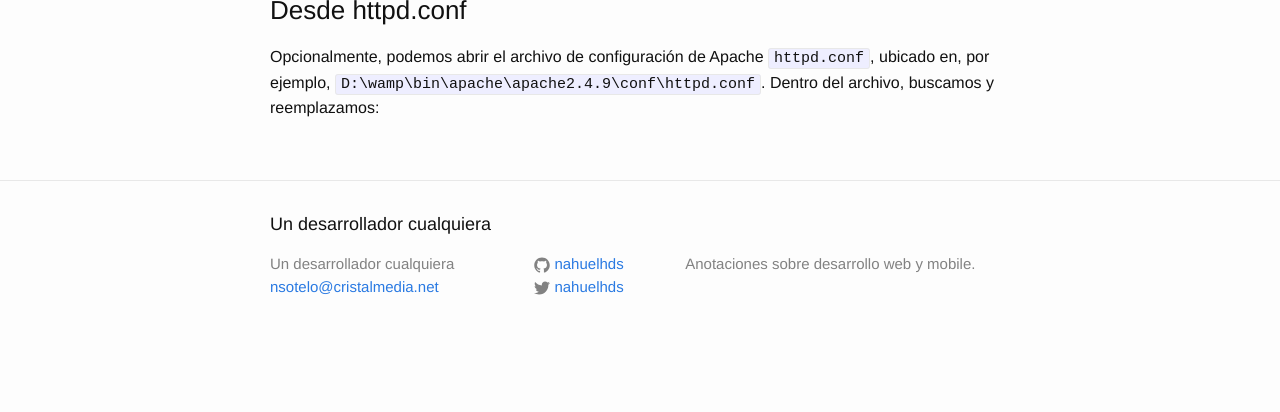
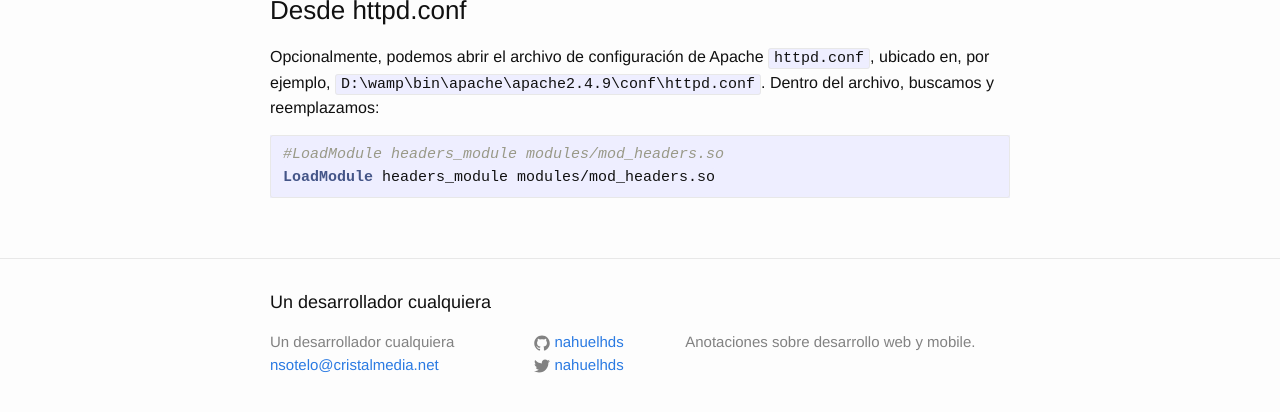
Before and after one commit to nahuelhds/nahuelhds.github.io, a Jekyll site: the page built from _posts/2016-04-20-CORS-en-Wamp.md, in a window 1280 px wide, cut to the strip 767-1203 px from the top of the page. Shown: the top 412 px of the strip. Built offline with Jekyll 4.4.1, drawn with Linux system fonts in a browser that asks for light colours; before the commit the page ends 1125 px from its top, so only the background shows below that.

Commit message:
con un poco de codigo

````diff
--- a/_posts/2016-04-20-CORS-en-Wamp.md
+++ b/_posts/2016-04-20-CORS-en-Wamp.md
@@ -19,3 +19,8 @@ utilizamos el menu propio de WampServer que resulta por demás cómodo para esta
 Opcionalmente, podemos abrir el archivo de configuración de Apache `httpd.conf`,
 ubicado en, por ejemplo, `D:\wamp\bin\apache\apache2.4.9\conf\httpd.conf`.
 Dentro del archivo, buscamos y reemplazamos:
+
+```apache
+#LoadModule headers_module modules/mod_headers.so
+LoadModule headers_module modules/mod_headers.so
+```
````
